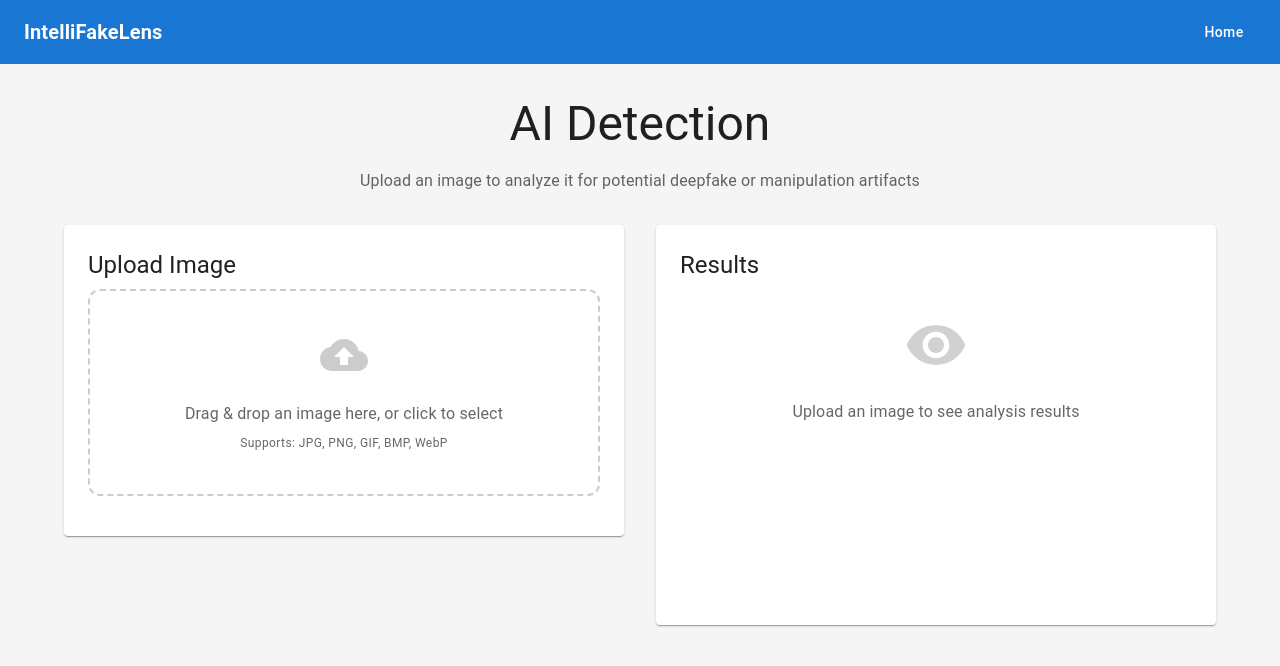
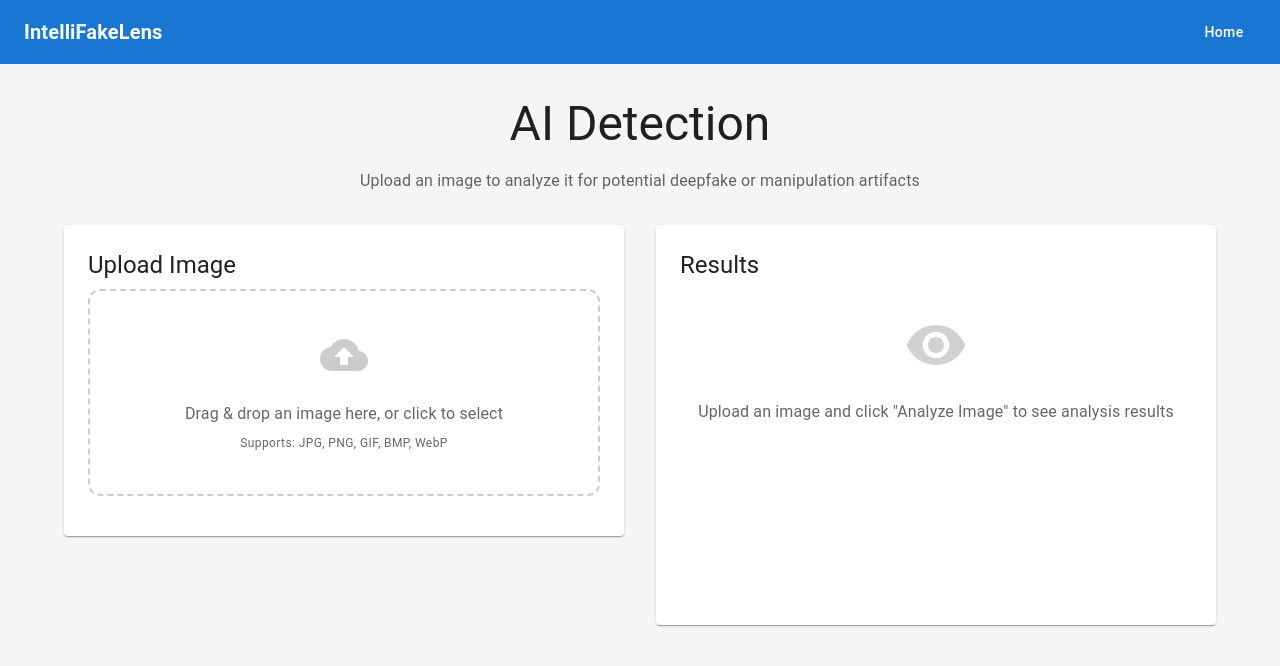
Before and after one commit to atitkh/IntelliFakeLens, a React (Create React App) app: page /detect in a window 1280 px wide. Shown: the top 666 px of the page. Built offline with nearby package versions, Linux system fonts and the light colour scheme.

Commit message:
refactor: Update user prompts in DetectionPage for clarity and guidance

```diff
--- a/src/components/DetectionPage.tsx
+++ b/src/components/DetectionPage.tsx
@@ -488,16 +488,16 @@ const DetectionPage: React.FC = () => {
               </Box>
             )}
 
-            {!uploadedImage && !isProcessing && !error && (
+            {!isProcessing && !error && (
               <Box sx={{ textAlign: 'center', color: 'text.secondary', mt: 4 }}>
                 <VisibilityIcon sx={{ fontSize: 64, opacity: 0.3 }} />
                 <Typography variant="body1" sx={{ mt: 2 }}>
-                  Upload an image to see analysis results
+                  Upload an image and click "Analyze Image" to see analysis results
                 </Typography>
               </Box>
             )}
 
-            {uploadedImage && !isProcessing && !detectionResult && !error && (
+            {/* {uploadedImage && !isProcessing && !detectionResult && !error && (
               <Box sx={{ textAlign: 'center', color: 'text.secondary', mt: 4 }}>
                 <Button
                   variant="contained"
@@ -510,7 +510,7 @@ const DetectionPage: React.FC = () => {
                   Click to analyze the uploaded image for deepfake detection
                 </Typography>
               </Box>
-            )}
+            )} */}
           </Paper>
         </Grid>
       </Grid>
```
